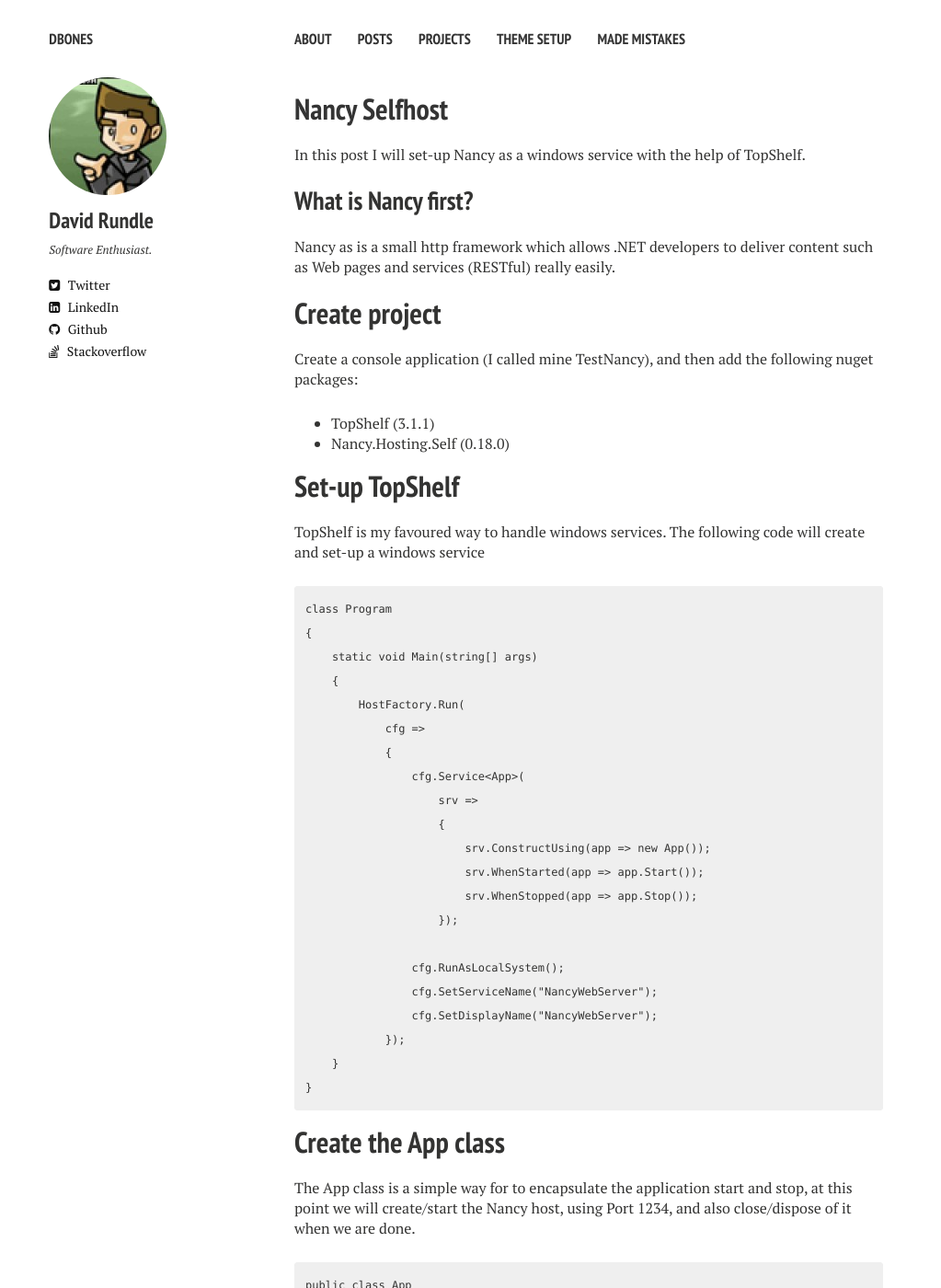
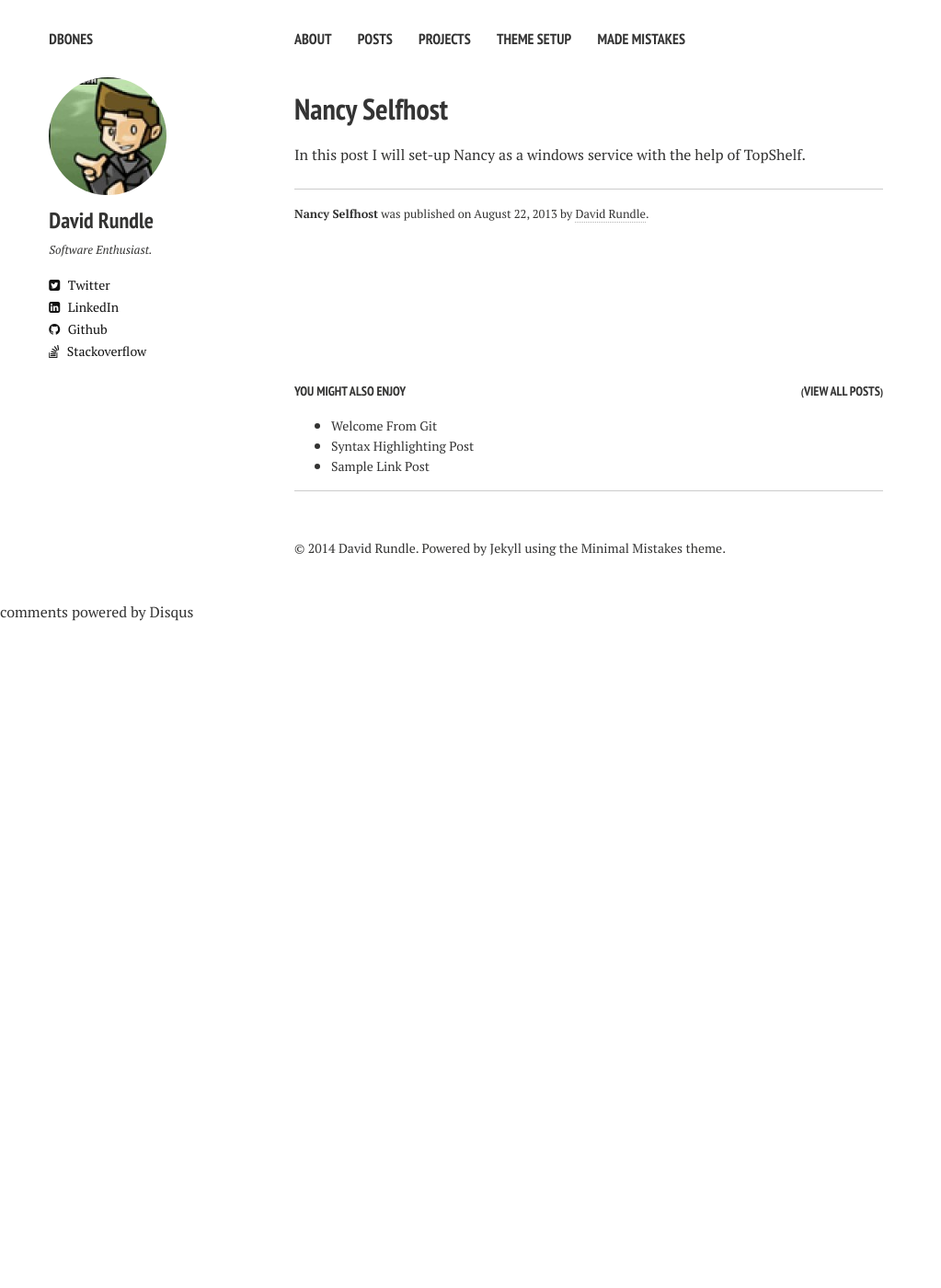
Before and after one commit to dbones/dbones.github.io, a Jekyll site: the page built from _posts/2013-08-22-Nancy-selfhost.md, in a window 1280 px wide and 1400 px high. Shown: the whole window at 92% size, without its empty margins (0-1023 px from the left). Built offline with Jekyll 4.4.1, drawn with Linux system fonts in a browser that asks for light colours; nearby versions of some CDN libraries; comment, search, counter and statistics services are not loaded; some of the changed text lies outside the part shown.

Commit message:
no message

```diff
--- a/_posts/2013-08-22-Nancy-selfhost.md
+++ b/_posts/2013-08-22-Nancy-selfhost.md
@@ -6,77 +6,3 @@ tags: [helloworld, topshelf, nancy]
 comments: true
 ---
 In this post I will set-up Nancy as a windows service with the help of TopShelf.
-
-## What is Nancy first?
-Nancy as is a small http framework which allows .NET developers to deliver content such as Web pages and services (RESTful) really easily.
-
-# Create project
-Create a console application (I called mine TestNancy), and then add the following nuget packages:
-
-* TopShelf  (3.1.1)
-* Nancy.Hosting.Self  (0.18.0)
-
-# Set-up TopShelf
-TopShelf is my favoured way to handle windows services. The following code will create and set-up a windows service
-
-    class Program
-    {
-        static void Main(string[] args)
-        {
-            HostFactory.Run(
-                cfg =>
-                {
-                    cfg.Service<App>(
-                        srv =>
-                        {
-                            srv.ConstructUsing(app => new App());
-                            srv.WhenStarted(app => app.Start());
-                            srv.WhenStopped(app => app.Stop());
-                        });
-
-                    cfg.RunAsLocalSystem();
-                    cfg.SetServiceName("NancyWebServer");
-                    cfg.SetDisplayName("NancyWebServer");
-                });
-        }
-    }
-
-#Create the App class
-The App class is a simple way for to encapsulate the application start and stop, at this point we will create/start the Nancy host, using Port 1234, and also close/dispose of it when we are done.
-
-    public class App
-    {
-        NancyHost _nancyHost;
-
-        public void Start()
-        {
-            _nancyHost = new NancyHost(new Uri("http://localhost:1234"));
-            _nancyHost.Start();
-        }
-
-        public void Stop()
-        {
-            _nancyHost.Stop();
-            _nancyHost.Dispose();
-        }
-
-    }
-
-#Set-up a module
-Nancy uses modules to set-up the server, in this example we are going to copy the code off the wiki.
-
-    public class HelloModule : NancyModule
-    {
-        public HelloModule()
-        {
-            Get["/"] = parameters => "Hello World";
-        }
-    }
-
-#Run
-Run the application, **F5** should open a console application, open up you browser and navigate to **http://localhost:1234**, it should just display:
-
->Hello World
-
-
-Thats it, we have created a fully working hello world.
```
